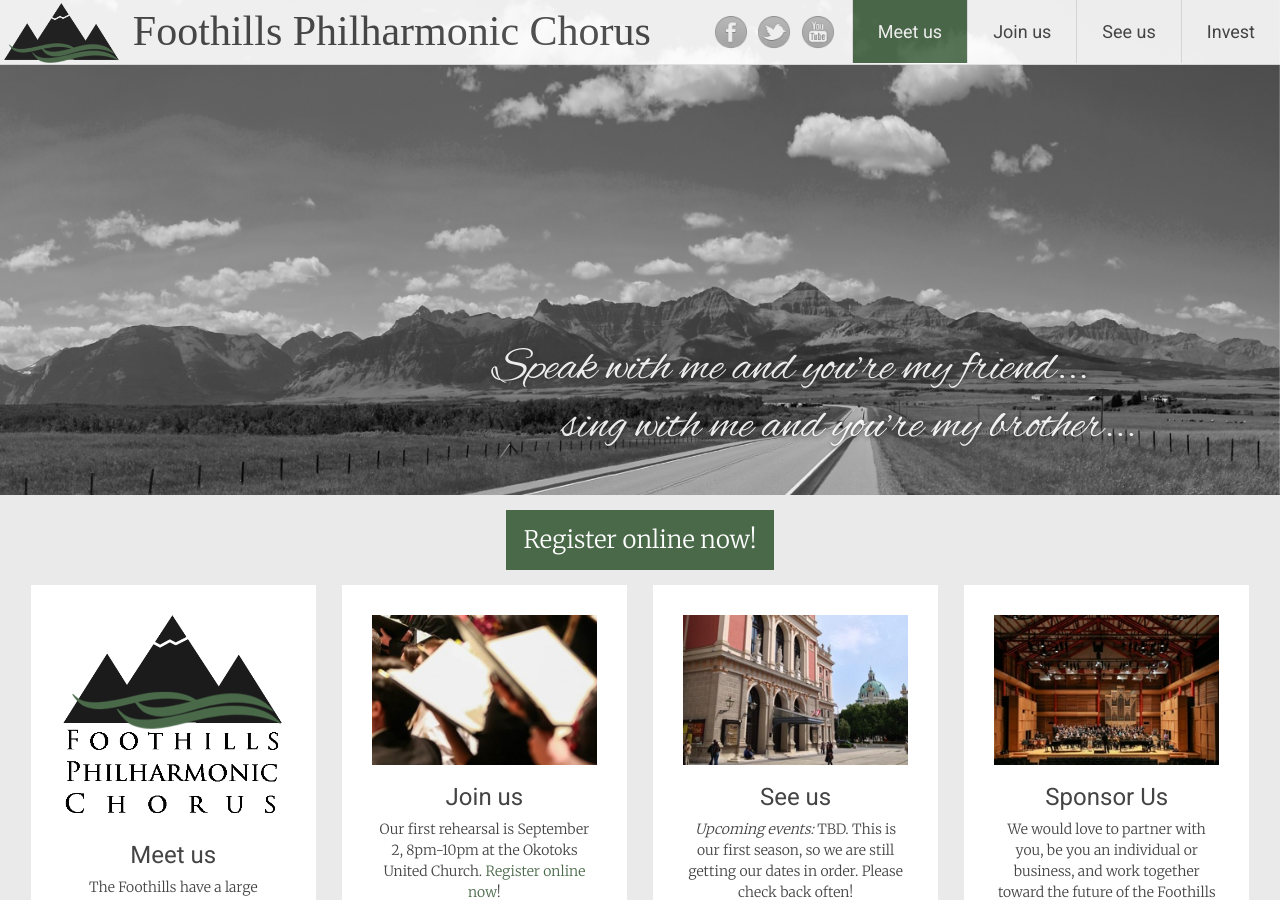
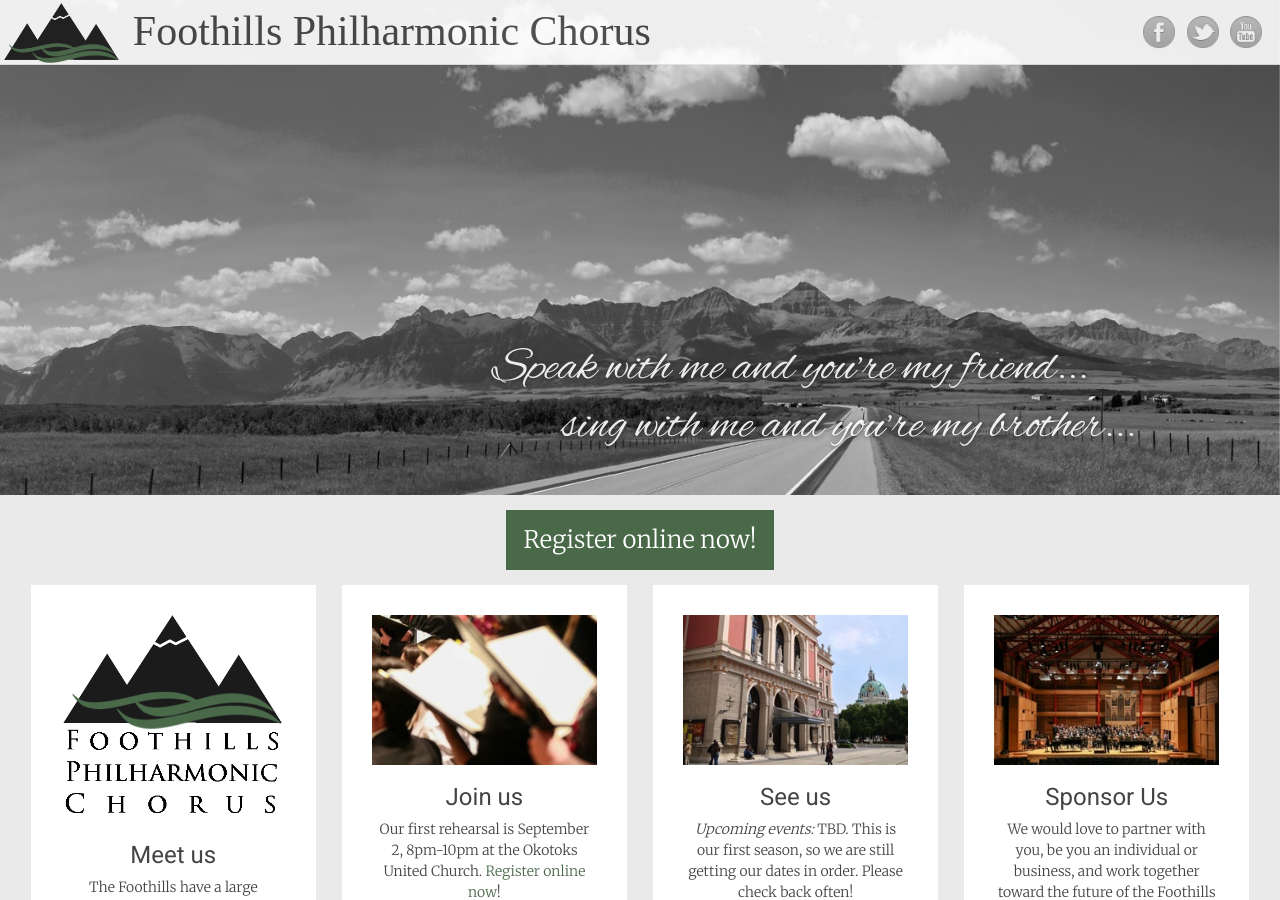
Before and after one commit to percyhanna/fps, a Jekyll site: the page built from index.html, in a window 1280 px wide and 900 px high. Built offline with Jekyll 4.4.1, drawn with Linux system fonts in a browser that asks for light colours; nearby versions of some CDN libraries; some web fonts are replaced; Markdown is read by kramdown in place of the engine named in the settings.

Commit message:
Remove nav menu, not doing anything.

```diff
--- a/_layouts/default.html
+++ b/_layouts/default.html
@@ -25,13 +25,6 @@
 
         <nav id="site-navigation" class="main-navigation" role="navigation">
           <div class="menu">
-            <ul class="nav-menu">
-              <li class="current_page_item"><a href="#meet-us">Meet us</a></li>
-              <li class="page_item"><a href="#join-us">Join us</a></li>
-              <li class="page_item"><a href="#see-us">See us</a></li>
-              <li class="page_item"><a href="#invest">Invest</a></li>
-            </ul>
-
             <ul class="social-menu">
               <li><a href="https://www.facebook.com/foothillsphilharmonic" class="facebook" target="_blank"><img src="/images/facebook.png"></a></li>
               <li><a href="https://twitter.com/foothillsphilha" class="twitter" target="_blank"><img src="/images/twitter.png"></a></li>
```
